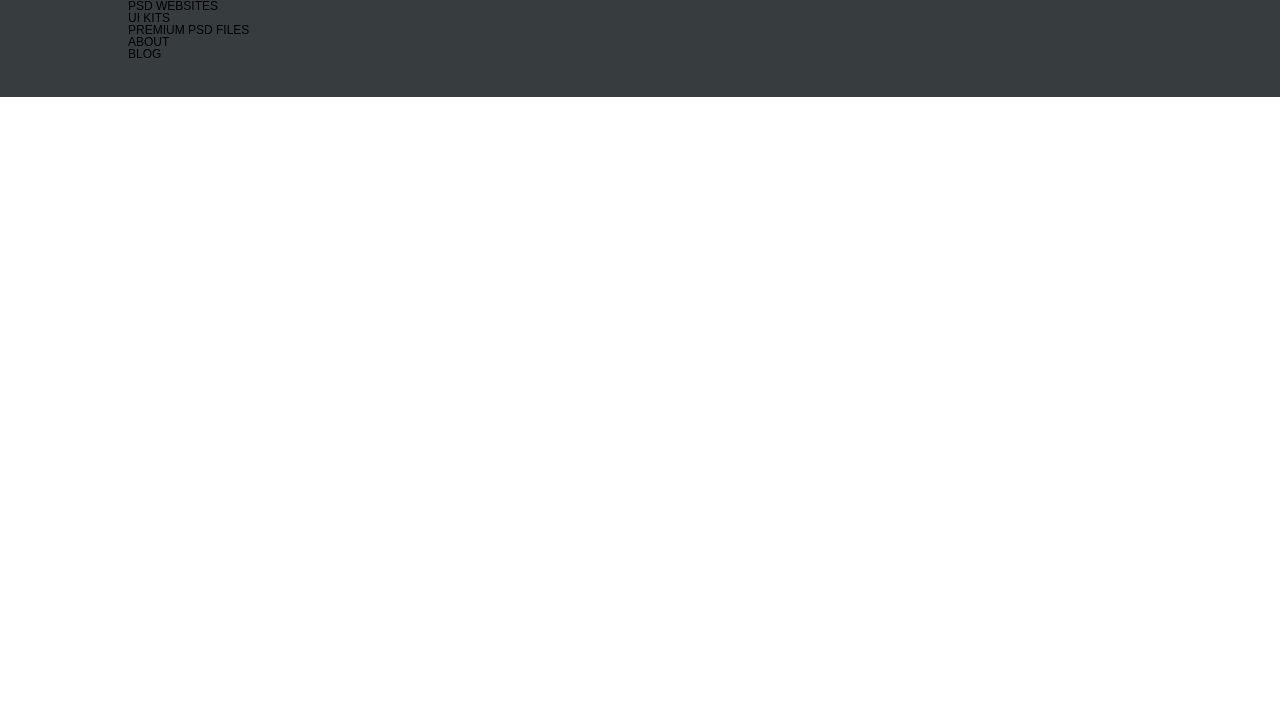
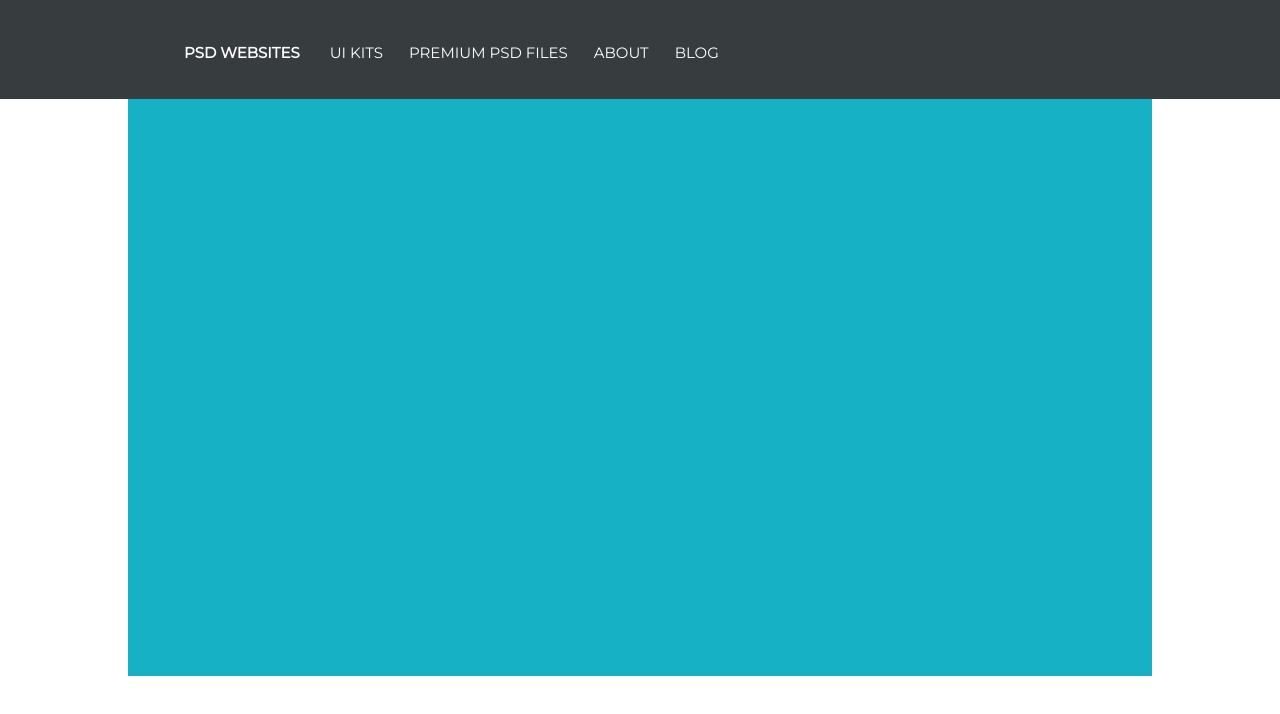
Before and after one commit to dimshiusua/adaptive, a plain HTML site: page index.html in a window 1280 px wide. Drawn offline with Linux system fonts and the light colour scheme.

Commit message:
меню хедера выровнено под pp + создан первый блок

```diff
--- a/css/style.css
+++ b/css/style.css
@@ -21,7 +21,7 @@ a {
 	text-decoration: none;
 }
 a:hover {
-	text-decoration: underline;
+	text-decoration: none;
 }
 ul {
 	margin: 0;
@@ -49,7 +49,33 @@ button, input[type="submit"]{
 }
 /*HEADER START*/
 .header{
-	height: 97px;
+	height: 99px;
 	background: #373c3f;
+	font-family: Montserrat;
+	font-size: 15px;
 }
+.header a{
+	color: #ffffff;
+}
+.logo{
+	float: left;
+	margin: 45px 0 0 56px;
+	font-weight: bold;
+}
+
+.header-nav{
+	float: left;
+	margin: 45px 0 0 19px;
+}
+.header-nav li{
+	display: inline-block;
+	margin: 0 11px;
+}
+
 /*HEADER END*/
+/*MAIN START*/
+.inner-block{
+	height: 577px;
+	background-color: #16b1c4;
+}
+/*MAIN END*/
--- a/index.html
+++ b/index.html
@@ -3,6 +3,7 @@
 	<meta charset="utf-8" >
 	<title>Lesson10</title>
 	<meta name=viewport content="width=device-width, initial-scale=1">
+	<link href="https://fonts.googleapis.com/css?family=Montserrat" rel="stylesheet">
 	<link media="all" rel="stylesheet" href="css/style.css" type="text/css" >
 </head>
 <body>
@@ -12,7 +13,7 @@
 				<a href="#">PSD WEBSITES</a>
 			</div>
 			<div class="header-nav">
-				<ul class="header-nav">
+				<ul>
 					<li><a href="#">UI KITS</a></li>
 					<li><a href="#">PREMIUM PSD FILES</a></li>
 					<li><a href="#">ABOUT</a></li>
@@ -22,6 +23,13 @@
 		</div>
 	</div>
 	<div class="main">
+		<div class="inner">
+			<div class="container">
+				<div class="inner-block">
+
+				</div>
+			</div>
+		</div>
 
 	</div>
 	<div class="footer">
```
Also changed, not shown: desktop-pp.jpg (added).
